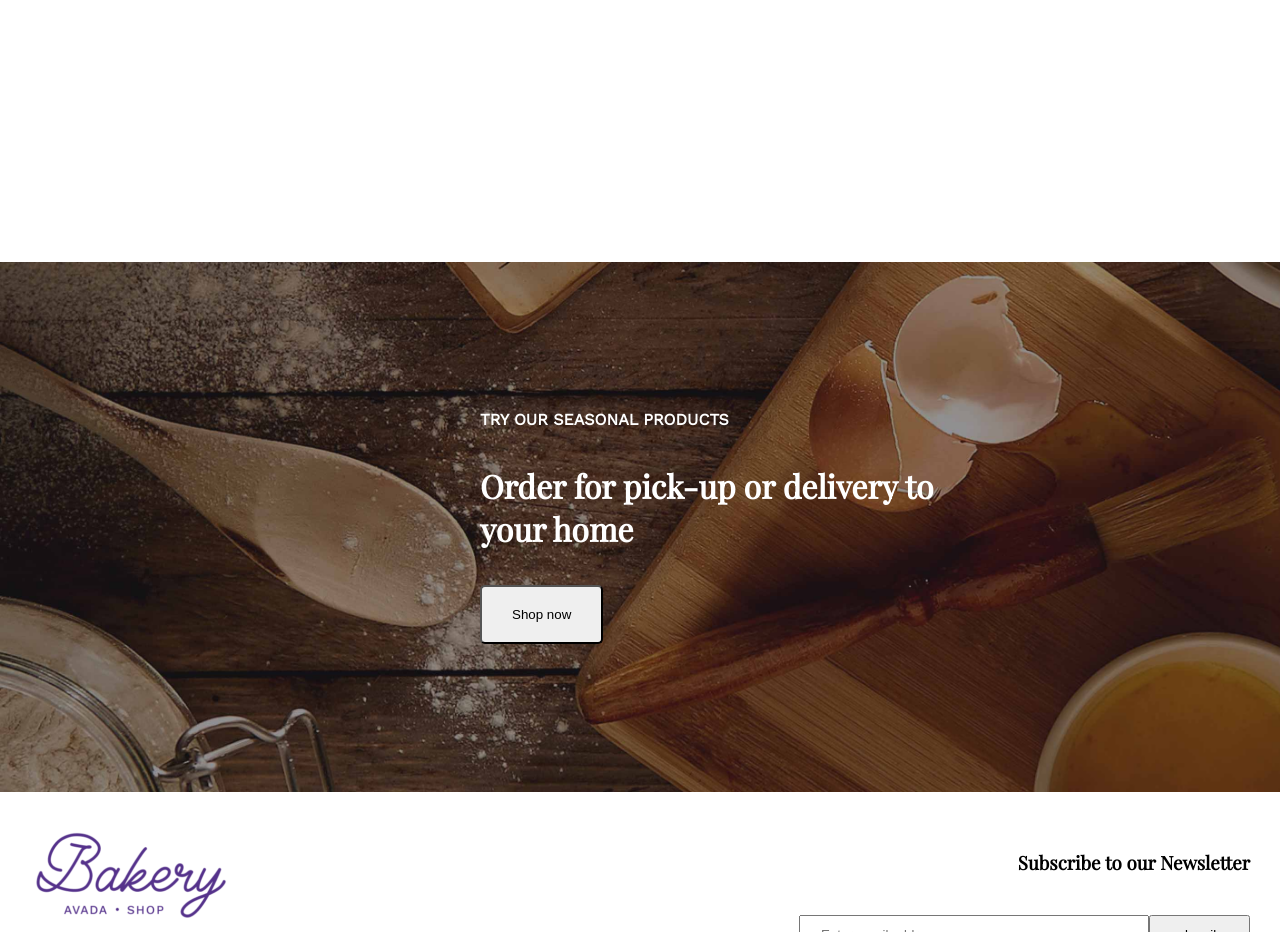
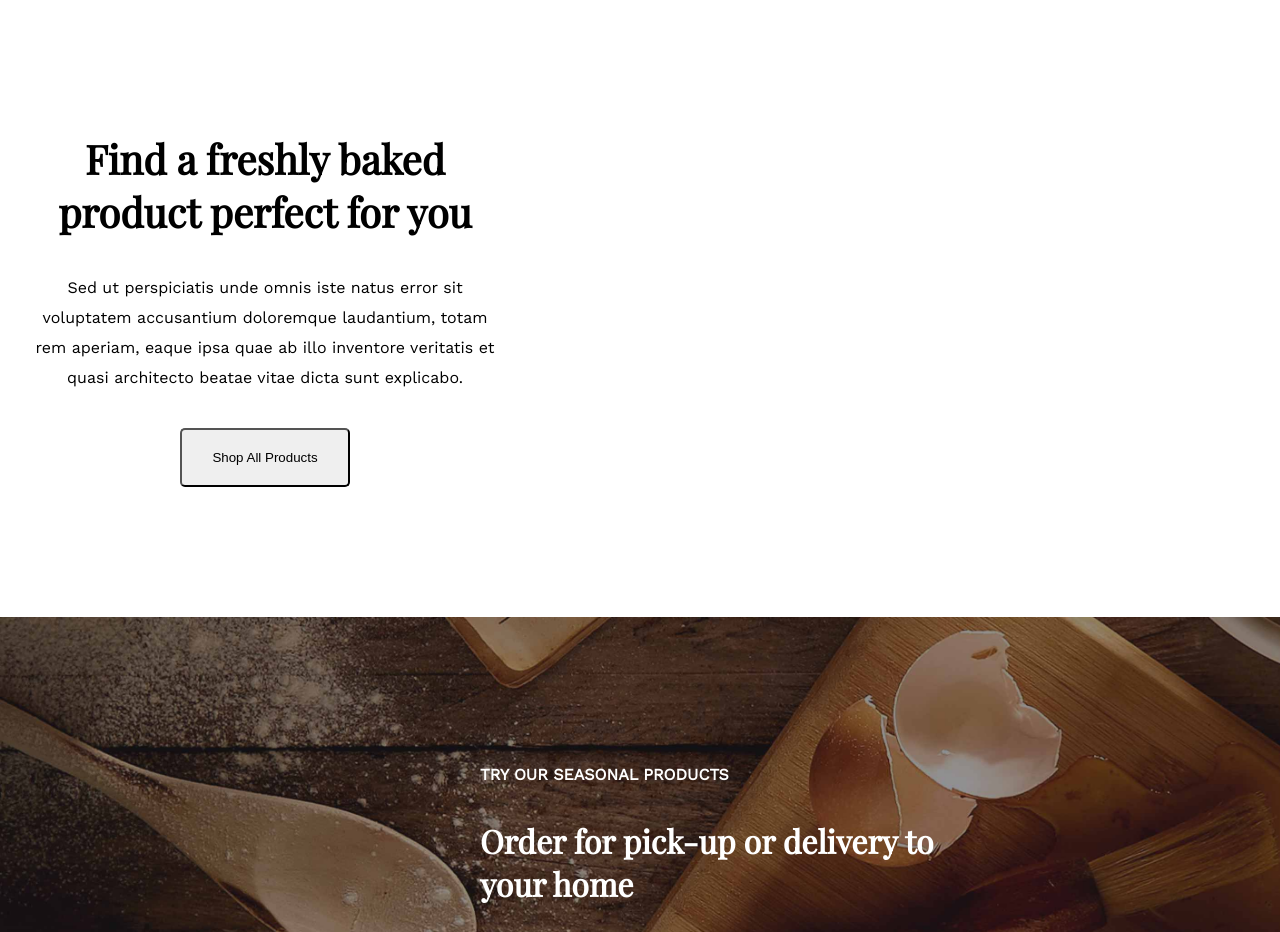
Before and after one commit to EnricoNapolitano/2023-01-31-esame_midterm, a Vue app in the folder proj-html-vuejs/: page / in a window 1280 px wide. Shown: the part 2445-3377 px from the top of the page. Built offline with nearby package versions, Linux system fonts and the light colour scheme.

Commit message:
updated data with shopping call section datas

```diff
--- a/proj-html-vuejs/src/assets/data/index.js
+++ b/proj-html-vuejs/src/assets/data/index.js
@@ -68,6 +68,11 @@ const data = {
         },
     ],
 
+    //Shopping Call section
+    shopping_title: 'Find a freshly baked product perfect for you',
+    shopping_paragraph: 'Sed ut perspiciatis unde omnis iste natus error sit voluptatem accusantium doloremque laudantium, totam rem aperiam, eaque ipsa quae ab illo inventore veritatis et quasi architecto beatae vitae dicta sunt explicabo.',
+    shopping_button: 'Shop All Products',
+
     //delivery section
     delivery_label: 'TRY OUR SEASONAL PRODUCTS',
     delivery_title: 'Order for pick-up or delivery to your home',
```
